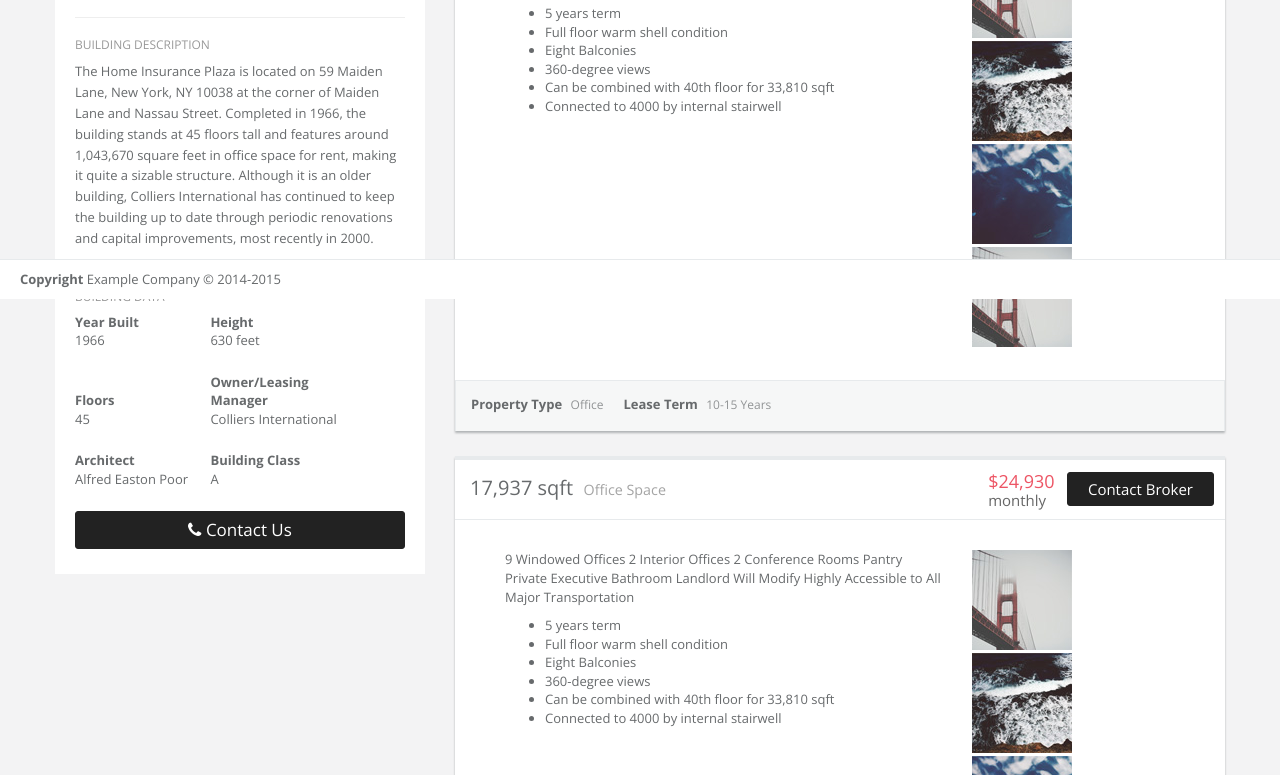
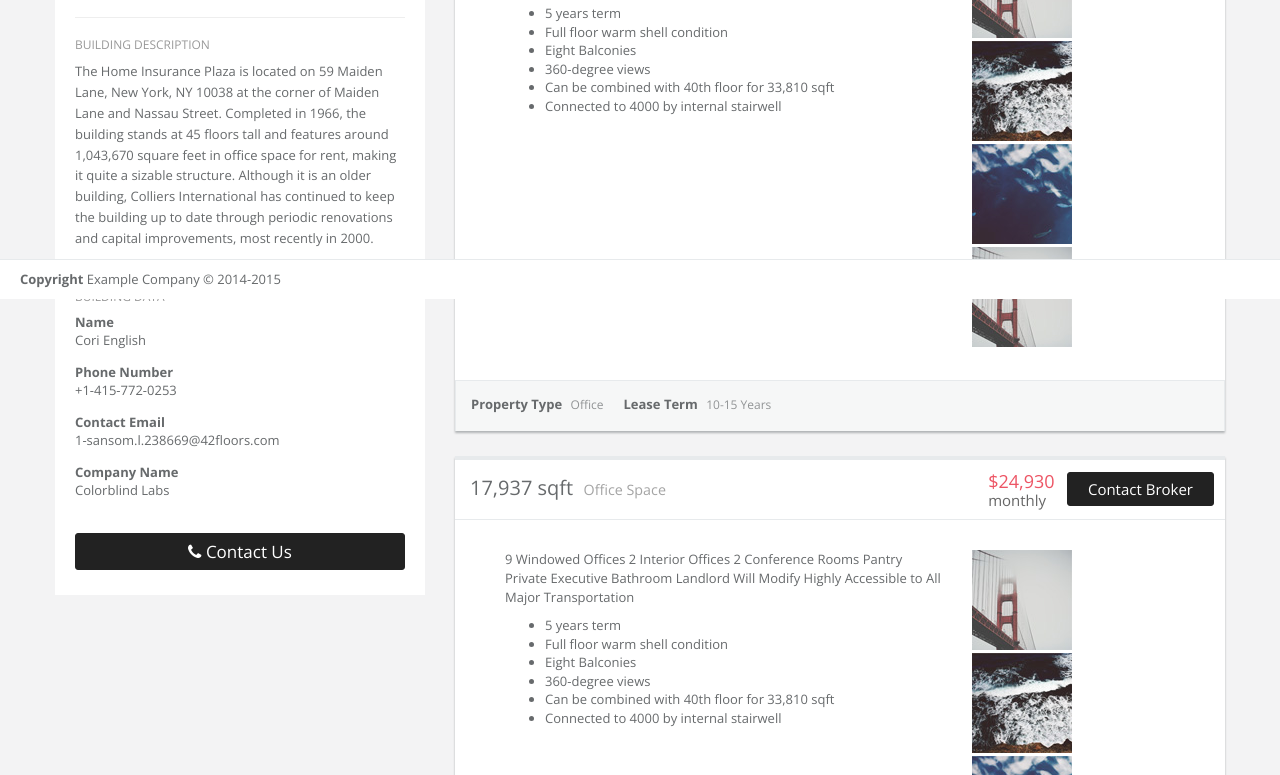
Before and after one commit to indralesmana10/office-spaces, a plain HTML site: page detail.html in a window 1280 px wide. Shown: the part 501-1276 px from the top of the page. Drawn offline with nearby package versions, Linux system fonts and the light colour scheme; some packages are replaced by stand-ins of ours.

Commit message:
update all

```diff
--- a/css/customstyle.css
+++ b/css/customstyle.css
@@ -161,8 +161,8 @@ ul.filter-menu{
 }
 
 .bulding-data li{
-	width: 40%;
-	height: 60px;
+	width: 100%;
+	height: 50px;
 }
 
 .spaces-rent li{
@@ -287,6 +287,10 @@ p#spaces-rent-title{
     z-index: 10000;
     border-radius: 0 0 0.5em 0.5em;
 }
+
+.user-button{
+	margin-top: 20px;
+}
 @media (max-width: 769px){
 	.ibox-content-filter{
 		padding-bottom: 20px;
--- a/detail.html
+++ b/detail.html
@@ -127,14 +127,11 @@
                                         BUILDING DATA
                                     </h5>
                                     <ul class="bulding-data">
-                                        <li><strong>Year Built</strong><p>1966</p></li>
-                                        <li><strong>Height</strong><p>630 feet</p></li>
-                                        <li><strong>Floors</strong><p>45</p></li>
-                                        <li><strong>Owner/Leasing Manager</strong><p>Colliers International</p></li>
-                                        <li><strong>Architect</strong><p>Alfred Easton Poor</p></li>
-                                        <li><strong>Building Class</strong><p>A</p></li>
+                                        <li><strong>Name </strong><p>Cori English</p></li>
+                                        <li><strong>Phone Number </strong><p> +1-415-772-0253</p></li>
+                                        <li><strong>Contact Email </strong><p>1-sansom.l.238669@42floors.com</p></li>
+                                        <li><strong>Company Name</strong><p>Colorblind Labs</p></li>
                                     </ul>
-
                                     <div class="user-button">
                                         <div class="row">
                                             <div class="col-md-12">
```
